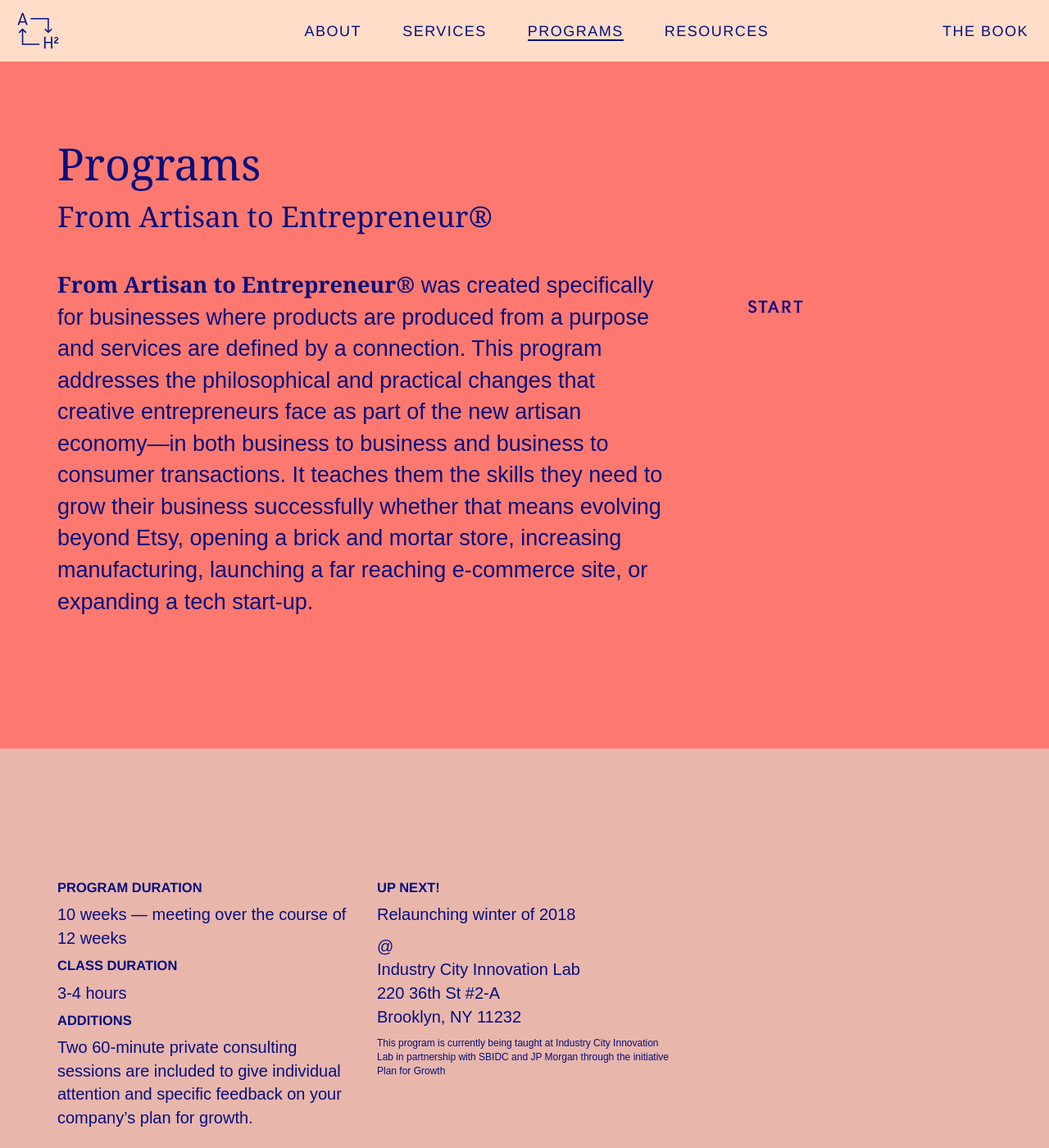
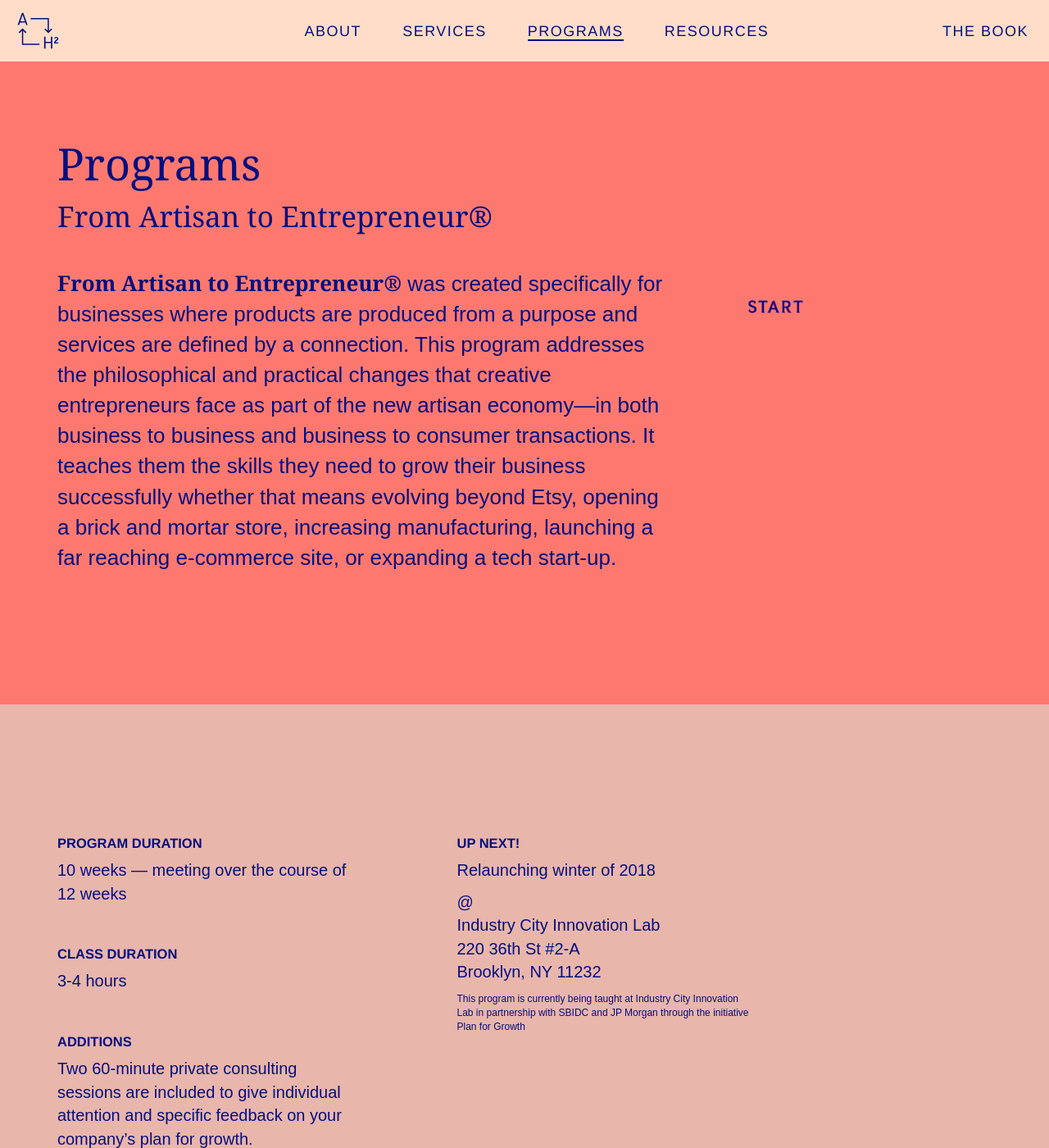
Before and after one commit to hollyhoward78/ask-holly-how, a Jekyll site: the page built from _pages/programs.md, in a window 1280 px wide and 1400 px high. Shown: the whole window at 82% size. Built offline with Jekyll 4.4.1, drawn with Linux system fonts in a browser that asks for light colours; some of the changed text lies outside the part shown.

Commit message:
Closes #8 Closes #9

```diff
--- a/_layouts/programs.html
+++ b/_layouts/programs.html
@@ -27,13 +27,13 @@
           <h6>Program Duration</h6>
           <p>10 weeks — meeting over the course of 12 weeks</p>
 
-          <h6>Class Duration</h6>
+          <h6 class="m-md-t-2">Class Duration</h6>
           <p>3-4 hours</p>
 
-          <h6>Additions</h6>
+          <h6 class="m-md-t-2">Additions</h6>
           <p>Two 60-minute private consulting sessions are included to give individual attention and specific feedback on your company’s plan for growth. </p>
         </div>
-        <div class="class next col-xs-12 col-md-4">
+        <div class="class next col-xs-12 col-md-4 col-md-offset-1">
           <h6 class="up-next">Up Next!</h6>
             <p>Relaunching winter of 2018</p>
             @<br/>
@@ -43,7 +43,7 @@
             <p class="small"> This program is currently being taught at Industry City Innovation Lab in partnership with SBIDC and JP Morgan through the initiative Plan for Growth</p>
         </div>
     </div>
-      <div class="row">
+      <div class="row m-md-t-3">
         <div class="col-xs-12 col-md-8">
           <h6>What to Expect</h6>
           <p>This program requires a serious level of commitment and organization to succeed. It is an intensive, inspiring, and very personal journey that will take you out of the day to day of your business and enable you to see the bigger picture.  You’ll dig deep to reflect on your own motivations and where you need to adjust in order to align your vision with your values. You’ll look at what’s not working within your business and you’ll identify new opportunities for future growth.  You’ll finish with new tools, boosted by the confidence to grow your business and embrace your role as a leader. You’ll reap the benefits of peer-to-peer learning and create lasting and motivating relationships that will drive you to succeed for the lifetime of your business.</p>
@@ -53,7 +53,7 @@
         </div>
     </div>
     <div class="row m-md-t-3">
-      <div class="col-xs-12 col-md-7 bg cream border-navy">
+      <div class="col-xs-12 col-md-7 bg cream border-navy p-xs-a-2">
         <h6 class="serif">Class Schedule</h6>
         <ul class="schedule serif">
           <li>Week 1 — Review, Roadblocks, and Resetting for Growth</li>
@@ -71,7 +71,7 @@
       <div class=" col-xs-12 col-md-4 col-md-offset-1">
         <h6>You'll finish with</h6>
         <p>A clear vision, a defined company culture, a comprehensive roadmap for growth, and strategies to serve your company’s purpose. You’ll outline all of the systems you need to put your new plan into practice, and most importantly, you’ll evolve as a leader and find renewed meaning in your work.</p>
-        <a href="#register-link" target="_blank"><button class="btn btn-md">Register</button></a>
+        <a href="#register-link" target="_blank"><button class="btn-md">Register</button></a>
       </div>
   </div>
   </div><!-- /container -->
@@ -79,7 +79,7 @@
 
 <div class="row bg orange-navy p-sm-y-6">
       <div class="container">
-        <div class="row">
+        <div class="row m-xs-b-2">
           <div class="col-xs-12">
             <h2 class="text-underline">Graduates</h2>
           </div>
@@ -87,9 +87,9 @@
         <div class="row">
           <div class="col-xs-12 col-md-4">
             <ul class="graduates col-1">
-              {% for graduate in site.data.graduates.grad_list_col1 %}
+              <!-- {% for graduate in site.data.graduates.grad_list_col1 %}
                   <li><a href="{{ graduate.graduate_link }}">{{ graduate.graduate_name }}</a></li>
-              {% endfor %}
+              {% endfor %} -->
               Nausette Press<br/>
               Brooklyn Jr.<br/>
               Stefania Giarbado Handmade<br/>
@@ -113,9 +113,9 @@
           </div>
           <div class="col-xs-12 col-md-4">
             <ul class="graduates col-2">
-              {% for graduate in site.data.graduates.grad_list_col2 %}
+              <!-- {% for graduate in site.data.graduates.grad_list_col2 %}
                   <li><a href="{{ graduate.graduate_link }}">{{ graduate.graduate_name }}</a></li>
-              {% endfor %}
+              {% endfor %} -->
               Camp Celo<br/>
               Jack from Brooklyn<br/>
               Grindhaus<br/>
@@ -139,9 +139,9 @@
           </div>
           <div class="col-xs-12 col-md-4">
             <ul class="graduates col-3">
-              {% for graduate in site.data.graduates.grad_list_col3 %}
+              <!-- {% for graduate in site.data.graduates.grad_list_col3 %}
                   <li><a href="{{ graduate.graduate_link }}">{{ graduate.graduate_name }}</a></li>
-              {% endfor %}
+              {% endfor %} -->
                 Granola Lab<br/>
                 Home Studios<br/>
                 Fort Standard<br/>
--- a/_sass/_ahh-variables.scss
+++ b/_sass/_ahh-variables.scss
@@ -26,7 +26,7 @@
 $font-family-base:        $font-family-sans-serif !default;
 
 $font-size-base:          20px;
-$font-size-large:         ceil(($font-size-base * 1.35)); // ~30px
+$font-size-large:         ceil(($font-size-base * 1.3)); // ~30px
 $font-size-small:         ceil(($font-size-base * 0.85)) !default; // ~12px
 
 $font-size-h1:            floor(($font-size-base * 3.4)); // ~68px
--- a/_sass/_ahh.scss
+++ b/_sass/_ahh.scss
@@ -93,14 +93,15 @@
 
 .btn-md {
   background: transparent;
-  border: solid .12rem;
+  border: solid .12rem $navy;
   padding: .45rem 1rem .25rem;
   font-size: 1.1rem;
   margin-top: 1.4rem;
   &:hover {
     text-decoration: none;
     background: $navy;
-    color: inherit;
+    color: $cream;
+    border: solid .12rem $navy;
   }
 }
 
```
Also changed, not shown: _layouts/services.html (+5 -4 lines).
